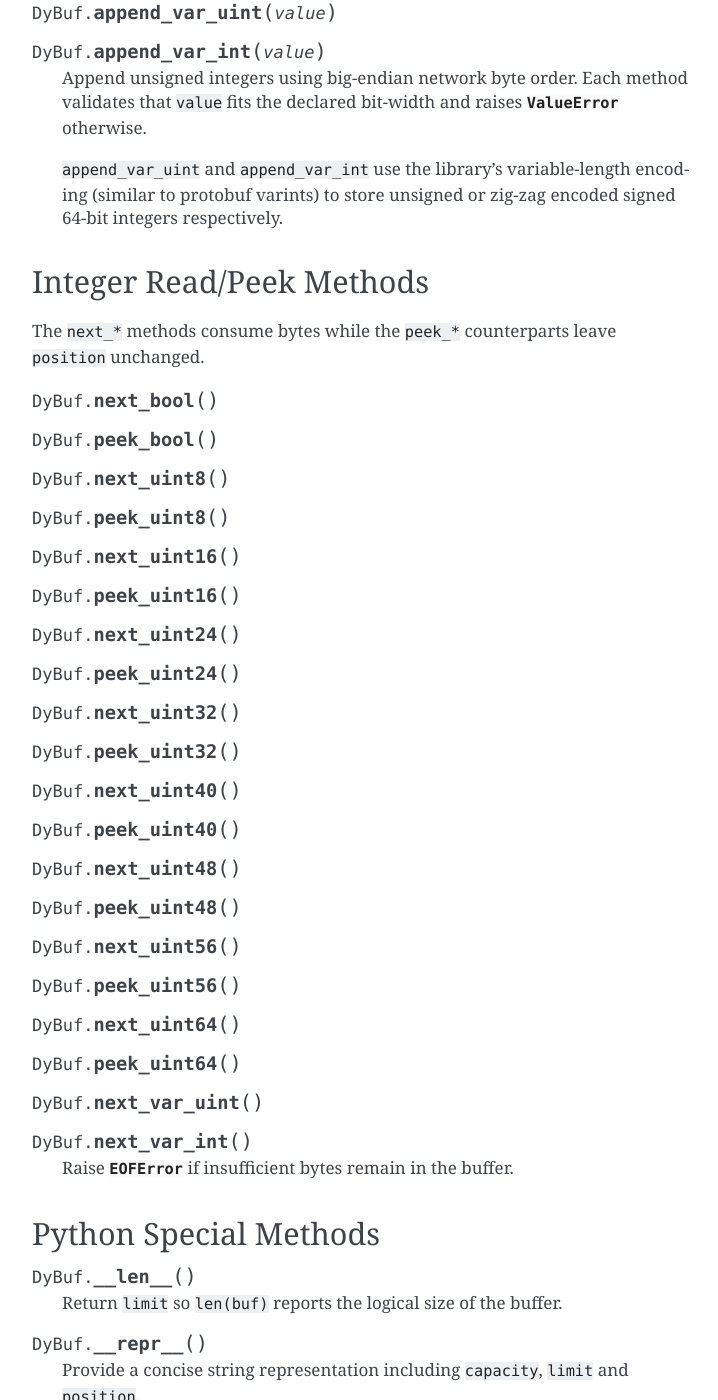
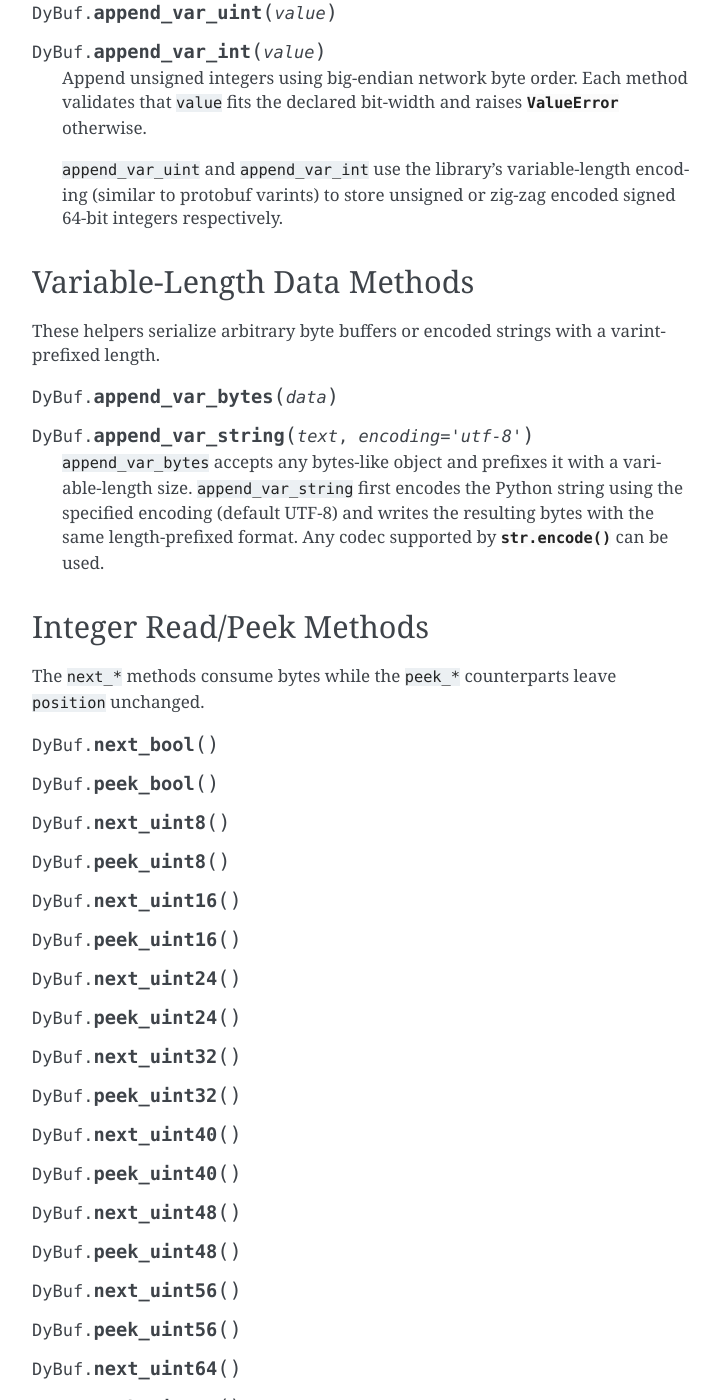
Before and after one commit to yuchi518/dybuf, a Sphinx documentation site: the page built from py/docs/dybuf_api.rst, in a window 1280 px wide and 1400 px high, scrolled down 2638 px. Shown: the whole window, without its empty margins (388-1106 px from the left). Built offline with Sphinx 7.4.7, drawn with Linux system fonts in a browser that asks for light colours; some of the changed text lies outside the part shown.

Commit message:
增加 var_string, var_bytes 相關功能

```diff
--- a/py/docs/dybuf_api.rst
+++ b/py/docs/dybuf_api.rst
@@ -140,6 +140,22 @@ All append methods advance the write cursor and grow ``limit`` if necessary.
    signed 64-bit integers respectively.
 
 
+Variable-Length Data Methods
+----------------------------
+
+These helpers serialize arbitrary byte buffers or encoded strings with a
+varint-prefixed length.
+
+.. method:: DyBuf.append_var_bytes(data)
+.. method:: DyBuf.append_var_string(text, encoding='utf-8')
+
+   ``append_var_bytes`` accepts any bytes-like object and prefixes it with a
+   variable-length size. ``append_var_string`` first encodes the Python string
+   using the specified encoding (default UTF-8) and writes the resulting bytes
+   with the same length-prefixed format. Any codec supported by
+   :py:meth:`str.encode` can be used.
+
+
 Integer Read/Peek Methods
 -------------------------
 
@@ -169,6 +185,13 @@ The ``next_*`` methods consume bytes while the ``peek_*`` counterparts leave
 
    Raise :class:`EOFError` if insufficient bytes remain in the buffer.
 
+.. method:: DyBuf.next_var_bytes()
+.. method:: DyBuf.next_var_string(encoding='utf-8')
+
+   Read data written with :meth:`append_var_bytes` or
+   :meth:`append_var_string`. ``next_var_string`` decodes the retrieved bytes
+   using the provided encoding (default UTF-8).
+
 
 Python Special Methods
 ----------------------
```
Also changed, not shown: 2 other files.
